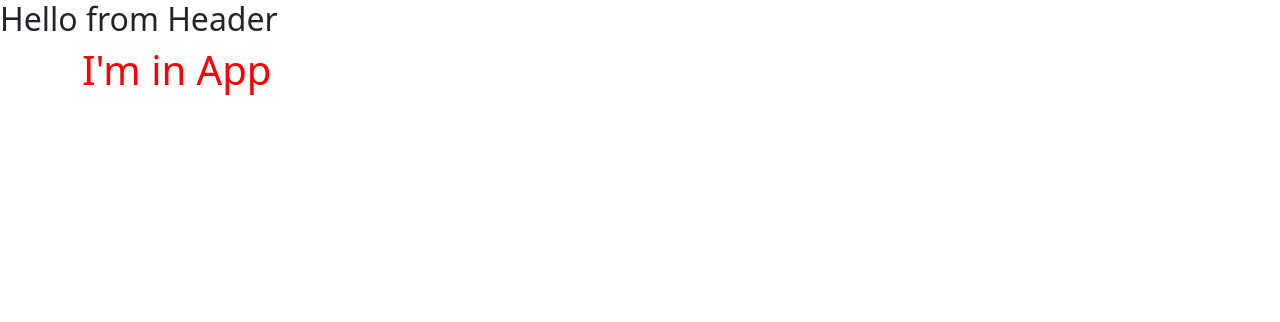
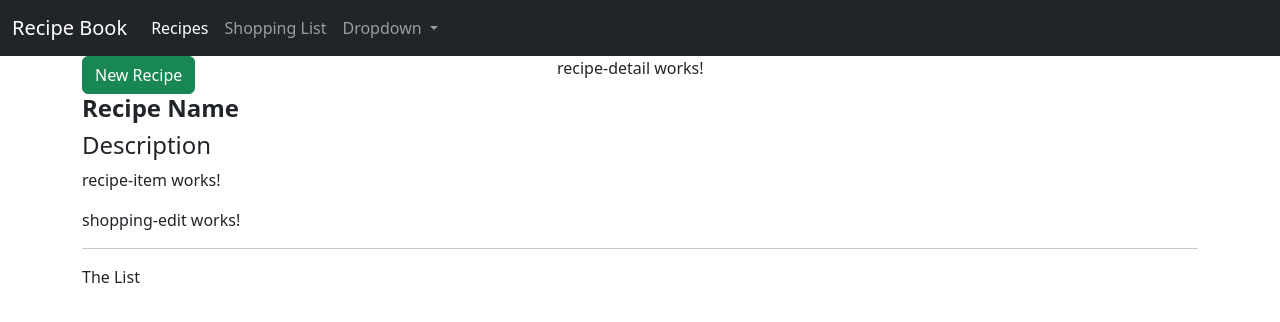
Before and after one commit to A3shaq/Basics-of-Angular, an Angular app: page / in a window 1280 px wide. Shown: the top 322 px of the page. Built offline with nearby package versions, Linux system fonts and the light colour scheme.

Commit message:
render recipe component

```diff
--- a/angular.json
+++ b/angular.json
@@ -26,7 +26,9 @@
               "node_modules/bootstrap/dist/css/bootstrap.min.css",
               "src/styles.css"
             ],
-            "scripts": []
+            "scripts": [
+              "node_modules/bootstrap/dist/js/bootstrap.min.js"
+            ]
           },
           "configurations": {
             "production": {
--- a/src/app/app.component.html
+++ b/src/app/app.component.html
@@ -1,8 +1,9 @@
 <app-header></app-header>
 <div class="container">
   <div class="row">
-    <div class="xs-col-12">
-      <h1>I'm in App</h1>
+    <div class="col-md-12">
+      <app-recepies></app-recepies>
+      <app-shopping-list></app-shopping-list>
     </div>
   </div>
 </div>
--- a/src/app/header/header.component.html
+++ b/src/app/header/header.component.html
@@ -1 +1,71 @@
-<h2>Hello from Header</h2>
+<!-- <nav class="navbar navbar-default">
+  <div class="container-fluid">
+    <div class="navbar-header">
+      <a href="#" class="navbar-brand"> Recipe Book </a>
+    </div>
+
+    <div class="collapse navbar-collapse">
+      <ul class="nav navbar-nav">
+        <li>
+          <a href="#">Recipes</a>
+        </li>
+        <li>
+          <a href="#">Shopping List</a>
+        </li>
+      </ul>
+      <ul class="nav navbar-nav navbar-right">
+        <li class="dropdown">
+          <ul class="dropdown-menu">
+            <li><a href="#">Save Data</a></li>
+            <li><a href="#">fetch Data</a></li>
+          </ul>
+        </li>
+      </ul>
+    </div>
+  </div>
+</nav> -->
+
+<!-- <nav class="navbar navbar-default">
+  <div class="container-fluid">
+    <div class="navbar-header">
+      <a class="navbar-brand" href="#">WebSiteName</a>
+    </div>
+    <ul class="nav navbar-nav">
+      <li class="active"><a href="#">Home</a></li>
+      <li><a href="#">Page 1</a></li>
+      <li><a href="#">Page 2</a></li>
+      <li><a href="#">Page 3</a></li>
+    </ul>
+  </div>
+</nav> -->
+<nav class="navbar navbar-expand-lg navbar-dark bg-dark">
+  <div class="container-fluid">
+    <div class="navbar-header">
+      <a href="#" class="navbar-brand"> Recipe Book </a>
+    </div>
+    <div class="collapse navbar-collapse" id="navbarSupportedContent">
+      <ul class="navbar-nav me-auto mb-2 mb-lg-0">
+        <li class="nav-item">
+          <a class="nav-link active" aria-current="page" href="#">Recipes</a>
+
+        </li>
+        <li class="nav-item">
+          <a class="nav-link" href="#">Shopping List</a>
+        </li>
+        <li class="nav-item dropdown">
+          <a class="nav-link dropdown-toggle" href="#" role="button" data-bs-toggle="dropdown" aria-expanded="false">
+            Dropdown
+          </a>
+          <ul class="dropdown-menu" aria-labelledby="navbarDropdown">
+            <li><a class="dropdown-item" href="#">Action</a></li>
+            <li><a class="dropdown-item" href="#">Another action</a></li>
+            <li><hr class="dropdown-divider"></li>
+            <li><a class="dropdown-item" href="#">Something else here</a></li>
+          </ul>
+        </li>
+
+      </ul>
+
+    </div>
+  </div>
+</nav>
--- a/src/app/recepies/recepies.component.html
+++ b/src/app/recepies/recepies.component.html
@@ -1 +1,8 @@
-<p>recepies works!</p>
+<div class="row">
+  <div class="col-md-5">
+    <app-recipe-list></app-recipe-list>
+  </div>
+  <div class="col-md-7">
+    <app-recipe-detail></app-recipe-detail>
+  </div>
+</div>
--- a/src/app/recepies/recepies.component.ts
+++ b/src/app/recepies/recepies.component.ts
@@ -1,4 +1,5 @@
 import { Component, OnInit } from '@angular/core';
+import { Recipe } from './recipe.model';
 
 @Component({
   selector: 'app-recepies',
@@ -6,7 +7,8 @@ import { Component, OnInit } from '@angular/core';
   styleUrls: ['./recepies.component.css']
 })
 export class RecepiesComponent implements OnInit {
-
+  imageUrl : string = 'https://img.jamieoliver.com/jamieoliver/recipe-database/136295678.jpg?tr=w-800,h-1066'
+  recipes: Recipe[] = [new Recipe("The Test Recipe", "Best things", this.imageUrl)]
   constructor() { }
 
   ngOnInit(): void {
--- a/src/app/recepies/recipe-list/recipe-list.component.html
+++ b/src/app/recepies/recipe-list/recipe-list.component.html
@@ -1 +1,17 @@
-<p>recipe-list works!</p>
+<div class="row">
+  <div class="col-xs-12">
+    <button class="btn btn-success">New Recipe</button>
+  </div>
+
+  <div class="row">
+    <div class="col-xs-12">
+      <a class="list-group-item clearfix">
+        <div class="pull-left">
+          <h4 class="list-group-item fw-bold">Recipe Name</h4>
+          <h4 class="list-group-item-text">Description</h4>
+        </div>
+      </a>
+      <app-recipe-item></app-recipe-item>
+    </div>
+  </div>
+</div>
--- /dev/null
+++ b/src/app/recepies/recipe.model.ts
@@ -0,0 +1,11 @@
+export class Recipe {
+  public name: string;
+  public description: string;
+  public imagePath: string;
+
+  constructor(name: string, description: string, imagePath: string) {
+    this.name = name;
+    this.description = description;
+    this.imagePath = imagePath;
+  }
+}
--- a/src/app/shopping-list/shopping-list.component.html
+++ b/src/app/shopping-list/shopping-list.component.html
@@ -1 +1,7 @@
-<p>shopping-list works!</p>
+<div class="row">
+  <div class="col-xs-10">
+    <app-shopping-edit></app-shopping-edit>
+    <hr />
+    <p>The List</p>
+  </div>
+</div>
--- a/tsconfig.json
+++ b/tsconfig.json
@@ -5,7 +5,7 @@
     "baseUrl": "./",
     "outDir": "./dist/out-tsc",
     "forceConsistentCasingInFileNames": true,
-    "strict": true,
+    "strict": false,
     "noImplicitOverride": true,
     "noPropertyAccessFromIndexSignature": true,
     "noImplicitReturns": true,
```
Also changed, not shown: src/assets/recipe.jpg (added), src/styles.css (line endings or trailing spaces).
